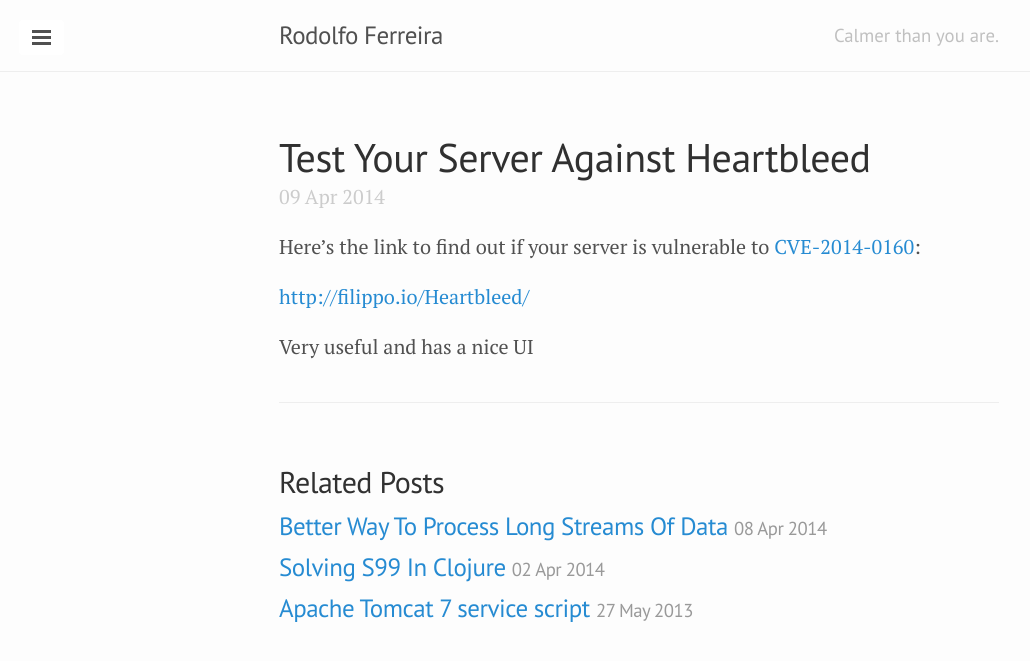
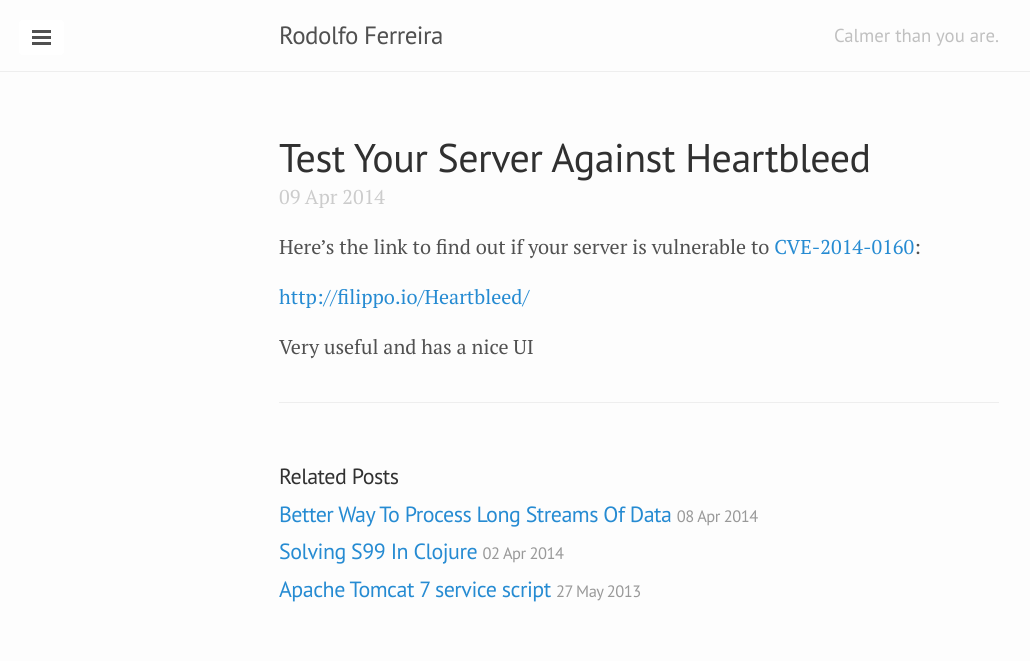
Before and after one commit to rodolfo42/rodolfo42.github.io, a Jekyll site: the page built from _posts/2014-04-09-test-your-server-against-heartbleed.md, in a window 1280 px wide. Shown: the top 661 px of the page, without its empty margins (1-1031 px from the left). Built offline with Jekyll 4.4.1, drawn with Linux system fonts in a browser that asks for light colours; comment, search, counter and statistics services are not loaded.

Commit message:
Updated custom.css

```diff
--- a/public/css/custom.css
+++ b/public/css/custom.css
@@ -68,6 +68,10 @@ a.read-more-link:after {
 	content: ' \00BB';
 }
 
+.related * {
+font-size: 22px;
+}
+
 .post-date {
 	color: #CCC;
 }
```
